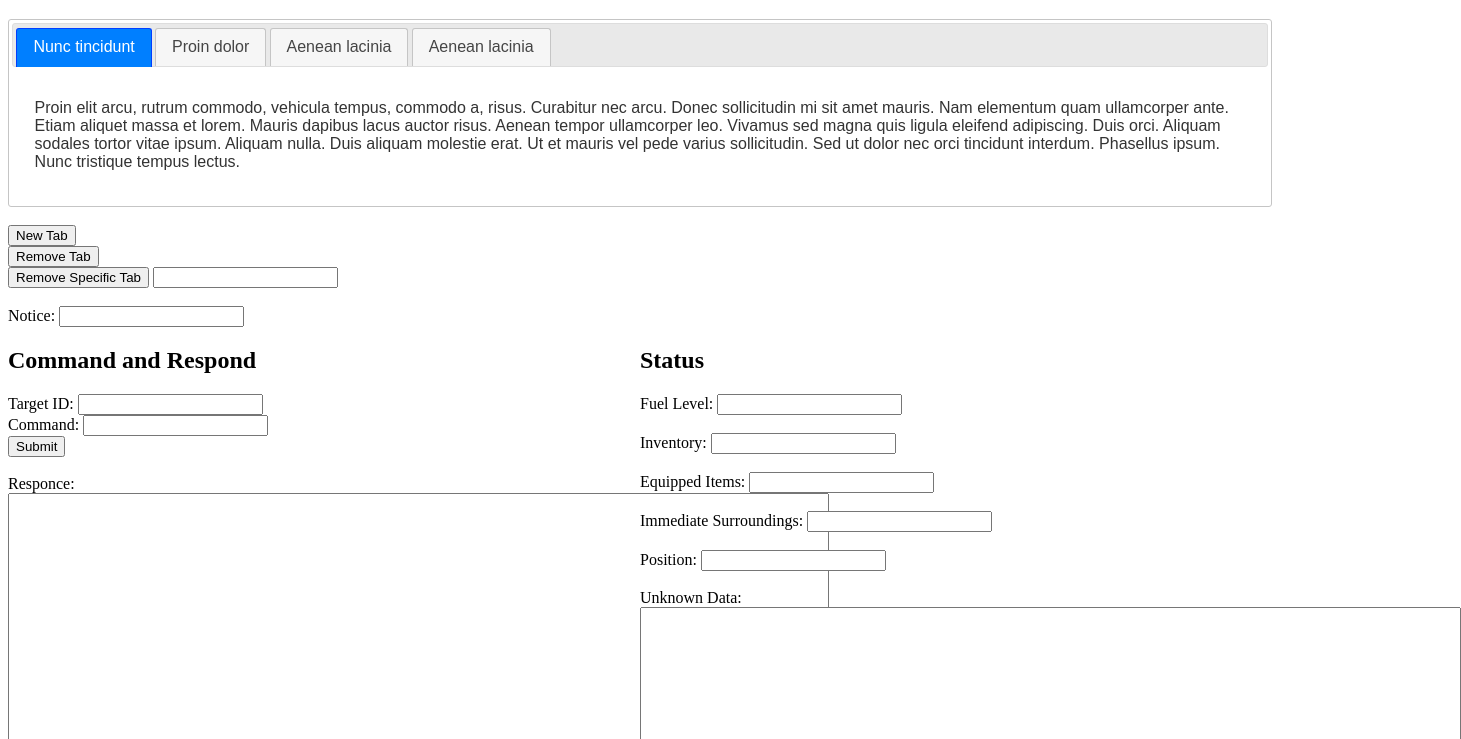
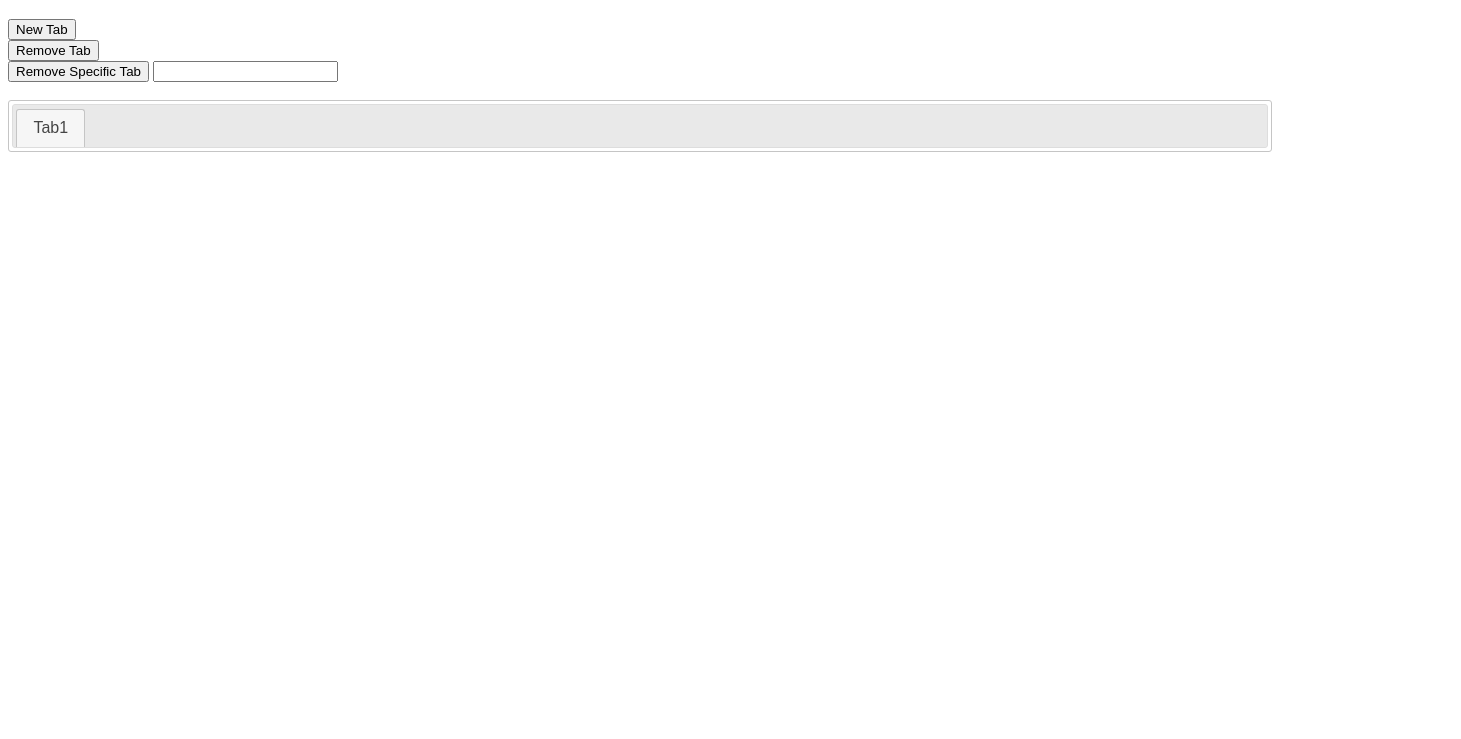
Before and after one commit to Lupus590-MC/Players-Need-Not-Apply, a plain HTML site: page Web Dashboard/index.html in a window 1280 px wide. Both pictures are taken after a click on the button "New Tab". Shown: the part 61-800 px from the top of the page, 1461 px wide, since content can reach past the window. Drawn offline with nearby package versions, Linux system fonts and the light colour scheme.

Commit message:
tabbed view WIP

```diff
--- a/Web Dashboard/index.html
+++ b/Web Dashboard/index.html
@@ -20,37 +20,24 @@
   <!--TODO: abuse readonly inputs as outputs less-->
   <!--TODO: a way to send terminate event and restart the computer (like ctrl+r)-->
 
+  <section style="display: none;"> <!--TODO what was I doing with this?-->
+    <label for="notice">Notice:</label>
+    <input type="text" id="notice" name="notice" readonly=true><br>
+  </section>
+
+  <input type="button" id="new-tab" value="New Tab"><br>
+  <input type="button" id="remove-tab" value="Remove Tab"><br>
+  <input type="button" id="remove-specific-tab" value="Remove Specific Tab"> <input type="text" id="specific-tab-to-remove" name="specific-tab-to-remove"><br><br>
+
   <nav id="tabs">
     <ul>
-      <li><a href="#tabs-1">Nunc tincidunt</a></li>
-      <li><a href="#tabs-2">Proin dolor</a></li>
-      <li><a href="#tabs-3">Aenean lacinia</a></li>
     </ul>
-    <articals id="tabs-1">
-      <p>Proin elit arcu, rutrum commodo, vehicula tempus, commodo a, risus. Curabitur nec arcu. Donec sollicitudin mi sit amet mauris. Nam elementum quam ullamcorper ante. Etiam aliquet massa et lorem. Mauris dapibus lacus auctor risus. Aenean tempor ullamcorper leo. Vivamus sed magna quis ligula eleifend adipiscing. Duis orci. Aliquam sodales tortor vitae ipsum. Aliquam nulla. Duis aliquam molestie erat. Ut et mauris vel pede varius sollicitudin. Sed ut dolor nec orci tincidunt interdum. Phasellus ipsum. Nunc tristique tempus lectus.</p>
-    </articals>
-    <articals id="tabs-2">
-      <p>Morbi tincidunt, dui sit amet facilisis feugiat, odio metus gravida ante, ut pharetra massa metus id nunc. Duis scelerisque molestie turpis. Sed fringilla, massa eget luctus malesuada, metus eros molestie lectus, ut tempus eros massa ut dolor. Aenean aliquet fringilla sem. Suspendisse sed ligula in ligula suscipit aliquam. Praesent in eros vestibulum mi adipiscing adipiscing. Morbi facilisis. Curabitur ornare consequat nunc. Aenean vel metus. Ut posuere viverra nulla. Aliquam erat volutpat. Pellentesque convallis. Maecenas feugiat, tellus pellentesque pretium posuere, felis lorem euismod felis, eu ornare leo nisi vel felis. Mauris consectetur tortor et purus.</p>
-    </articals>
-    <articals id="tabs-3">
-      <p>Mauris eleifend est et turpis. Duis id erat. Suspendisse potenti. Aliquam vulputate, pede vel vehicula accumsan, mi neque rutrum erat, eu congue orci lorem eget lorem. Vestibulum non ante. Class aptent taciti sociosqu ad litora torquent per conubia nostra, per inceptos himenaeos. Fusce sodales. Quisque eu urna vel enim commodo pellentesque. Praesent eu risus hendrerit ligula tempus pretium. Curabitur lorem enim, pretium nec, feugiat nec, luctus a, lacus.</p>
-      <p>Duis cursus. Maecenas ligula eros, blandit nec, pharetra at, semper at, magna. Nullam ac lacus. Nulla facilisi. Praesent viverra justo vitae neque. Praesent blandit adipiscing velit. Suspendisse potenti. Donec mattis, pede vel pharetra blandit, magna ligula faucibus eros, id euismod lacus dolor eget odio. Nam scelerisque. Donec non libero sed nulla mattis commodo. Ut sagittis. Donec nisi lectus, feugiat porttitor, tempor ac, tempor vitae, pede. Aenean vehicula velit eu tellus interdum rutrum. Maecenas commodo. Pellentesque nec elit. Fusce in lacus. Vivamus a libero vitae lectus hendrerit hendrerit.</p>
-    </articals>
   </nav>
 
   <br>
 
 
-  <input type="button" id="new-tab" value="New Tab"><br>
-  <input type="button" id="remove-tab" value="Remove Tab"><br>
-  <input type="button" id="remove-specific-tab" value="Remove Specific Tab"> <input type="text" id="specific-tab-to-remove" name="specific-tab-to-remove"><br><br>
-
-  <section>
-    <label for="notice">Notice:</label>
-    <input type="text" id="notice" name="notice" readonly=true><br>
-  </section>
-
-
+  <article id="template" style="display: none;">
     <section class="column">
       <h2>Command and Respond</h2>
       <label for="targetId">Target ID:</label>
@@ -67,7 +54,7 @@
       <textarea rows="20" cols="100%" name="error" id="error" readonly=true></textarea>
     </section>
 
-  <section class="column">
+    <section class="column" style="display: none'"> <!--TODO: finish status system-->
       <h2>Status</h2>
 
       <label for="fuelLevel">Fuel Level:</label>
@@ -89,7 +76,7 @@
       <textarea rows="20" cols="100%" name="unknownData" id="unknownData" readonly=true></textarea><br><br>
 
     </section>
-
+  </article>
 
   <script src="jquery-ui-1.13.0.custom/external/jquery/jquery.js"></script>
   <script src="https://code.jquery.com/ui/1.13.0/jquery-ui.js"></script>
--- a/Web Dashboard/script.js
+++ b/Web Dashboard/script.js
@@ -4,17 +4,21 @@ jQuery(document).ready(function(){
     var tabs = $("#tabs");
     tabs.tabs();
     var newTabButton = $("#new-tab");
-    var tabNumber = 3;
+    var tabNumber = 0;
     newTabButton.click(function(){
         tabNumber+=1;
-        tabs.children("ul").append("<li><a href=\"#tabs-"+tabNumber+"\">Aenean lacinia</a></li>");
-        tabs.append("<div id=\"tabs-"+tabNumber+"\">"+"<p>Mauris eleifend est et turpis. Duis id erat. Suspendisse potenti. Aliquam vulputate, pede vel vehicula accumsan, mi neque rutrum erat, eu congue orci lorem eget lorem. Vestibulum non ante. Class aptent taciti sociosqu ad litora torquent per conubia nostra, per inceptos himenaeos. Fusce sodales. Quisque eu urna vel enim commodo pellentesque. Praesent eu risus hendrerit ligula tempus pretium. Curabitur lorem enim, pretium nec, feugiat nec, luctus a, lacus.</p>"+"<p>Duis cursus. Maecenas ligula eros, blandit nec, pharetra at, semper at, magna. Nullam ac lacus. Nulla facilisi. Praesent viverra justo vitae neque. Praesent blandit adipiscing velit. Suspendisse potenti. Donec mattis, pede vel pharetra blandit, magna ligula faucibus eros, id euismod lacus dolor eget odio. Nam scelerisque. Donec non libero sed nulla mattis commodo. Ut sagittis. Donec nisi lectus, feugiat porttitor, tempor ac, tempor vitae, pede. Aenean vehicula velit eu tellus interdum rutrum. Maecenas commodo. Pellentesque nec elit. Fusce in lacus. Vivamus a libero vitae lectus hendrerit hendrerit.</p>"+"</div>");
+        tabs.children("ul").append("<li><a href=\"#template-"+tabNumber+"\">Tab"+tabNumber+"</a></li>");
+        var clonedTemplate = $("#template").clone();
+        clonedTemplate.attr("id", "template-"+tabNumber);
+        clonedTemplate.appendTo(tabs);
         tabs.tabs("refresh");
     });
 
+
+    //why did I add ways to remove tabs, disconnects are probably only a sign that something is wrong?
     var removeTabButton = $("#remove-tab");
     removeTabButton.click(function(){
-        if(tabNumber>1){
+        if(tabNumber>0){
             tabNumber-=1;
             tabs.children("ul").children()[tabNumber].remove();
             tabs.children()[tabNumber+1].remove();
@@ -25,7 +29,7 @@ jQuery(document).ready(function(){
     var removeSpecificTabButton = $("#remove-specific-tab");
     var specificTabToRemove = $("#specific-tab-to-remove");
     removeSpecificTabButton.click(function(){
-        if(tabNumber>1 && specificTabToRemove.val() !== ""){
+        if(tabNumber>0 && specificTabToRemove.val() !== ""){
             tabs.children("ul").children().children().each(
                 function(index , tab){
                     if(tab.text === specificTabToRemove.val()){
@@ -36,16 +40,11 @@ jQuery(document).ready(function(){
                     }
                 }
             );
-
-
-            // tabNumber-=1;
-            // tabs.children("ul").children(specificTabToRemove.val()).remove();
-            // tabs.children()[tabNumber+1].remove();
-            // tabs.tabs("refresh");
         }
     });
 
 
+    //TODO: rewrite to handle the tab system
     var targetIdField = $("#targetId");
     var commandField = $("#command");
     var submitButton = $("#submit");
--- a/Web Dashboard/style.css
+++ b/Web Dashboard/style.css
@@ -3,8 +3,16 @@
     width: 50%;
 }
 
+article {
+    display: block;
+}
+
+nav {
+    overflow:   auto;
+}
+
 /* Responsive layout - makes the three columns stack on top of each other instead of next to each other */
-@media screen and (max-width: 600px) {
+@media screen and (max-width: 1650px) {
 .column {
     width: 100%;
 }
```
Lines whose indentation alone changed are shown as unchanged.
